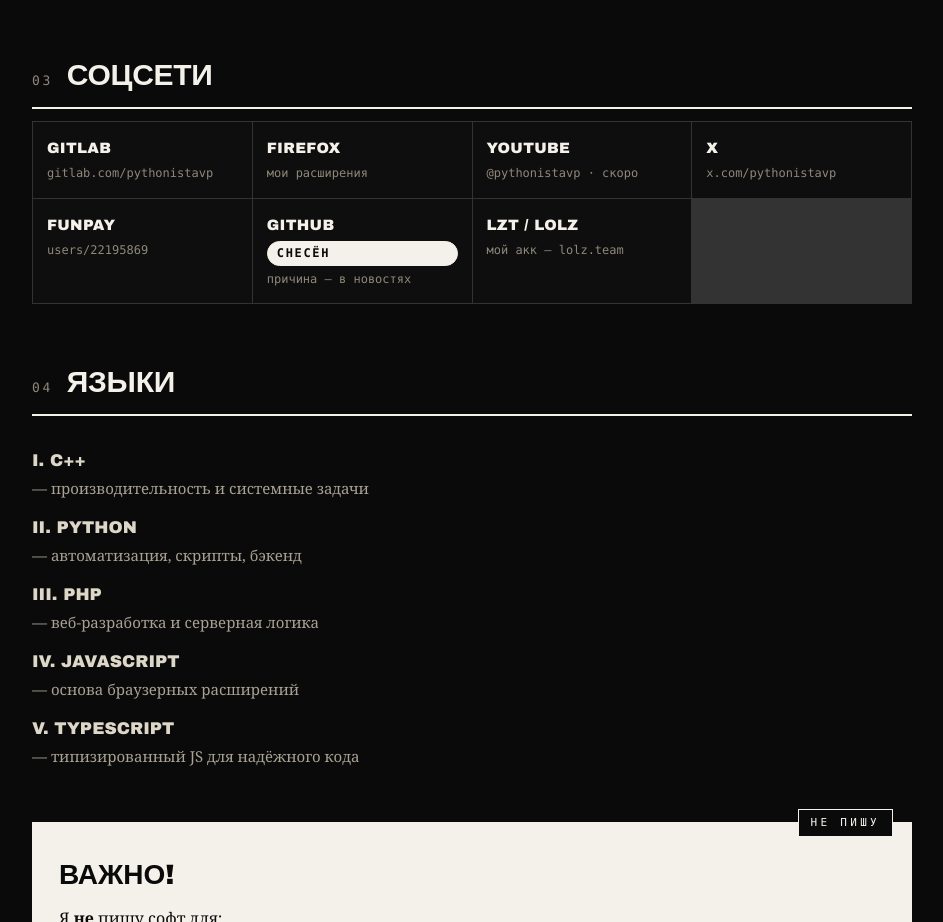
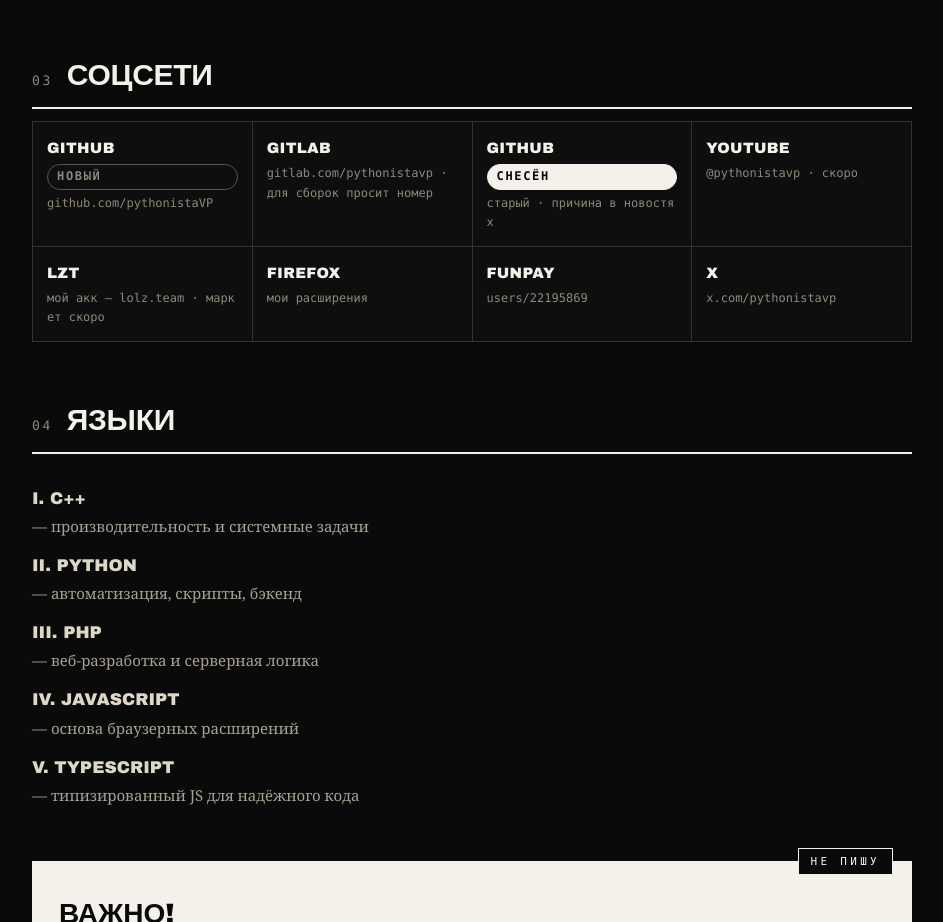
Before and after one commit to pythonistavp2/bioc, a plain HTML site: page index.html in a window 1280 px wide. Shown: the part 1960-2882 px from the top of the page, without its empty margins (168-1111 px from the left). Drawn offline with Linux system fonts and the light colour scheme.

Commit message:
Update index.html

```diff
--- a/index.html
+++ b/index.html
@@ -280,13 +280,14 @@
   <section class="ch reveal" id="soc">
     <div class="ch-head"><span class="ch-num">03</span><h2>Соцсети</h2></div>
     <div class="soc-grid">
-      <a class="soc" href="https://gitlab.com/pythonistavp" target="_blank" rel="noopener"><b>GitLab</b><span>gitlab.com/pythonistavp</span></a>
+      <a class="soc" href="https://github.com/pythonistaVP" target="_blank" rel="noopener"><b>GitHub <span class="tag">новый</span></b><span>github.com/pythonistaVP</span></a>
+      <a class="soc" href="https://gitlab.com/pythonistavp" target="_blank" rel="noopener"><b>GitLab</b><span>gitlab.com/pythonistavp · для сборок просит номер</span></a>
+      <a class="soc" href="https://t.me/Channel_and_Bot_News/9" target="_blank" rel="noopener"><b>GitHub <span class="tag bad">снесён</span></b><span>старый · причина в новостях</span></a>
+      <a class="soc" href="https://www.youtube.com/@pythonistavp" target="_blank" rel="noopener"><b>YouTube</b><span>@pythonistavp · скоро</span></a>
+      <a class="soc" href="https://lolz.team/members/11127159/" target="_blank" rel="noopener"><b>LZT</b><span>мой акк — lolz.team · маркет скоро</span></a>
       <a class="soc" href="https://addons.mozilla.org/ru/firefox/user/20338543/" target="_blank" rel="noopener"><b>Firefox</b><span>мои расширения</span></a>
-      <a class="soc" href="https://www.youtube.com/@pythonistavp" target="_blank" rel="noopener"><b>YouTube</b><span>@pythonistavp · скоро</span></a>
+      <a class="soc" href="https://funpay.com/users/22195869/" target="_blank" rel="noopener"><b>FunPay</b><span>users/22195869</span></a>
       <a class="soc" href="https://x.com/pythonistavp" target="_blank" rel="noopener"><b>X</b><span>x.com/pythonistavp</span></a>
-      <a class="soc" href="https://funpay.com/users/22195869/" target="_blank" rel="noopener"><b>FunPay</b><span>users/22195869</span></a>
-      <a class="soc" href="https://t.me/Channel_and_Bot_News/9" target="_blank" rel="noopener"><b>GitHub <span class="tag bad">снесён</span></b><span>причина — в новостях</span></a>
-      <a class="soc" href="https://lolz.team/members/11127159/" target="_blank" rel="noopener"><b>LZT / lolz</b><span>мой акк — lolz.team</span></a>
     </div>
   </section>
 
```
